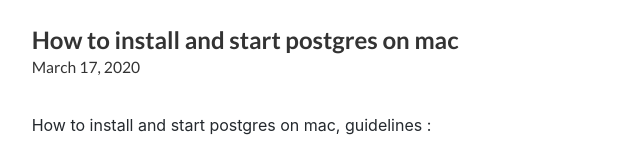
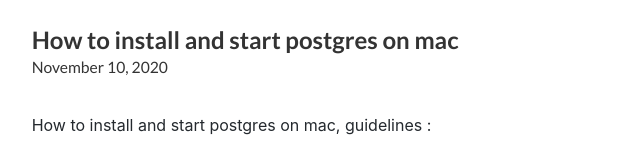
Before and after one commit to seblemeur/seblemeur-blog, a Gatsby site: page /install-and-start-postgres-mac/ in a window 1280 px wide. Shown: the part 628-793 px from the top of the page, 271-911 px from the left. Built offline with nearby package versions, Linux system fonts and the light colour scheme; Gatsby itself is replaced by a stand-in of ours; some packages are replaced by stand-ins of ours.

Commit message:
Update date on blog

```diff
--- a/content/blog/install-and-start-postgres-mac/index.md
+++ b/content/blog/install-and-start-postgres-mac/index.md
@@ -1,7 +1,7 @@
 ---
 title: How to install and start postgres on mac
 featuredImage: "./postgres-baby.png"
-date: "2020-03-17T18:30:00.284Z"
+date: "2020-11-10T18:30:00.284Z"
 description: "Install and start postgres on mac"
 tags: ["postgres", "mac"]
 ---
```
